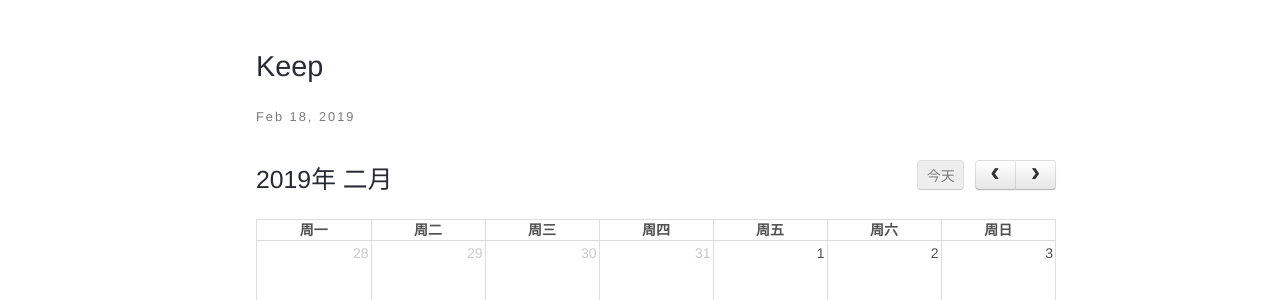
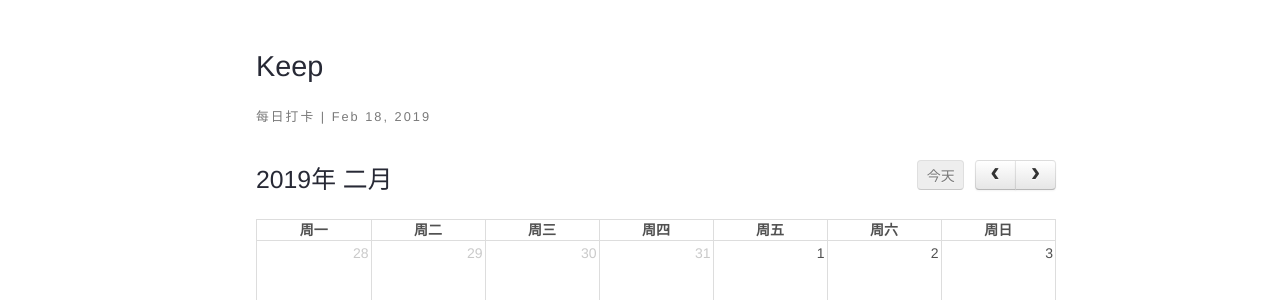
Before and after one commit to junhc/junhc.github.io, a Jekyll site: the page built from keep.html, in a window 1280 px wide. Shown: the part 168-468 px from the top of the page. Built offline with Jekyll 4.4.1, drawn with Linux system fonts in a browser that asks for light colours; Markdown is read by kramdown in place of the engine named in the settings.

Commit message:
Update keep.html

```diff
--- a/keep.html
+++ b/keep.html
@@ -8,6 +8,9 @@
 	<div class="post">
 		<h1>Keep</h1>
 		<p class="post-meta">
+      <span class="categories">
+      每日打卡
+      </span> |
 	    <span class="post-date">
     	{{ '2019-02-18' | date: "%b %-d, %Y" }}
 	    </span>
```
